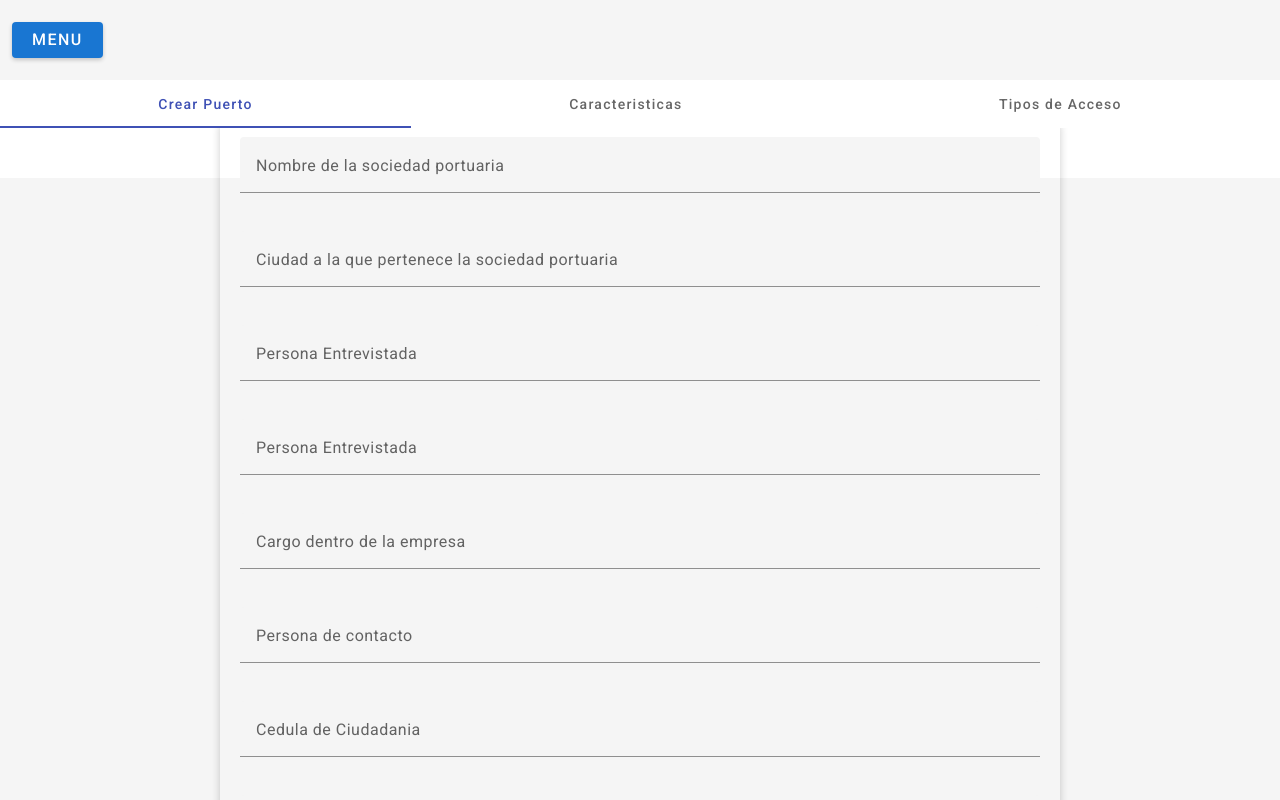
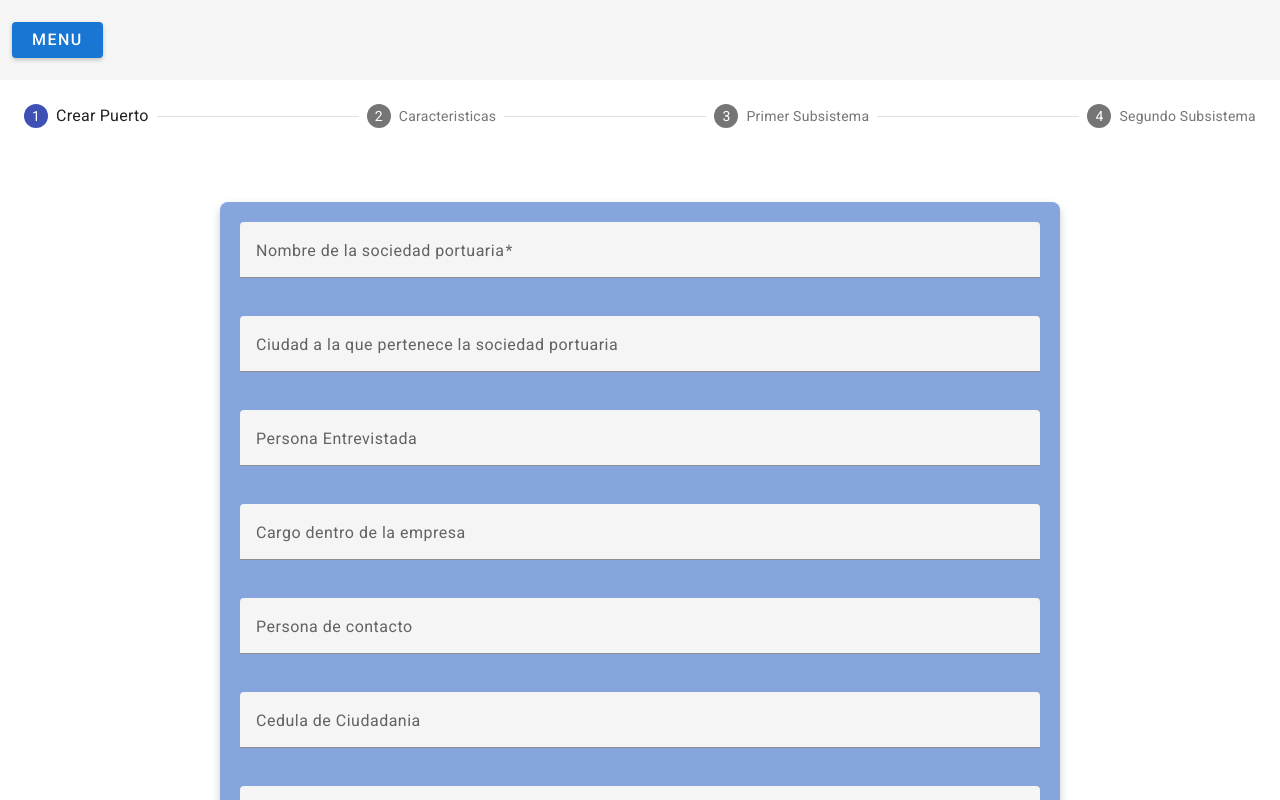
Before and after one commit to diegosanchez114/puertos, an Angular app: page / in a window 1280 px wide. Shown: the top 800 px of the page. Built offline with nearby package versions, Linux system fonts and the light colour scheme.

Commit message:
ajuste al form de maneta stepper

```diff
--- a/src/app/components/puertos/crear/crear.component.css
+++ b/src/app/components/puertos/crear/crear.component.css
@@ -1,9 +1,9 @@
 .form-container{
     display: flex;
     justify-content: center;
-    align-items: center;
-    height: 100vh;
-    background-color: #f5f5f5;
+   /*  align-items: center; */
+    /* height: 100vh; */
+    /* background-color: #f5f5f5; */
     margin-top: 50px;
 }
 
@@ -13,7 +13,7 @@
     gap: 16px;
     width: 800px;
     padding: 20px;
-    /* background: white; */
+    background: rgb(133, 165, 220);
     border-radius: 8px;
     margin-top: 0px;
     box-shadow: 0 4px 8px rgba(0, 0, 0, 0.2);
--- a/src/app/components/puertos/crear/crear.component.html
+++ b/src/app/components/puertos/crear/crear.component.html
@@ -1,51 +1,142 @@
-<mat-tab-group>
-    <mat-tab label="Crear Puerto">
+<mat-stepper [linear]="isLinear" #stepper>
+    <mat-step [stepControl]="primeroFormGroup">
         <div class="form-container">
-            <form class="puerto-form">
+            <form  class="puerto-form" [formGroup]="primeroFormGroup">
+                <ng-template matStepLabel>Crear Puerto</ng-template>
+
                 <mat-form-field appearance="fill">
-                    <mat-label>Nombre de la sociedad portuaria</mat-label>
-                    <input matInput placeholder="Ingresa el nombre">
+                    <mat-label for="name">Nombre de la sociedad portuaria</mat-label>
+                    <input matInput placeholder="Ingresa el nombre"  formControlName="name" required>
                 </mat-form-field>
 
                 <mat-form-field appearance="fill">
-                    <mat-label>Ciudad a la que pertenece la sociedad portuaria</mat-label>
-                    <input matInput type="email" placeholder="Sociedad Portuaria" >
+                    <mat-label for="ciudad">Ciudad a la que pertenece la sociedad portuaria</mat-label>
+                    <input matInput type="email" placeholder="Sociedad Portuaria" name="ciudad">
                 </mat-form-field>
 
                 <mat-form-field appearance="fill">
-                    <mat-label>Persona Entrevistada</mat-label>
-                    <input matInput type="password" placeholder="Ingresa la persona" >
+                    <mat-label for="personaEntrevistada">Persona Entrevistada</mat-label>
+                    <input matInput placeholder="Ingresa la persona" name="personaEntrevistada">
                 </mat-form-field>
 
                 <mat-form-field appearance="fill">
-                    <mat-label>Persona Entrevistada</mat-label>
-                    <input matInput type="password" placeholder="Ingresa la persona" >
+                    <mat-label for="cargo">Cargo dentro de la empresa</mat-label>
+                    <input matInput placeholder="Ingresa el cargo" name="cargo">
                 </mat-form-field>
 
                 <mat-form-field appearance="fill">
-                    <mat-label>Cargo dentro de la empresa</mat-label>
-                    <input matInput type="password" placeholder="Ingresa el cargo" >
+                    <mat-label for="personaContacto">Persona de contacto</mat-label>
+                    <input matInput placeholder="Persona de conacto" name="personaContacto">
                 </mat-form-field>
 
                 <mat-form-field appearance="fill">
-                    <mat-label>Persona de contacto</mat-label>
-                    <input matInput type="password" placeholder="Persona de conacto" >
-                </mat-form-field>
-
-
-                <mat-form-field appearance="fill">
-                    <mat-label>Cedula de Ciudadania</mat-label>
-                    <input matInput type="password" placeholder="Cedula de Ciudadania" >
+                    <mat-label for="cedula">Cedula de Ciudadania</mat-label>
+                    <input matInput placeholder="Cedula de Ciudadania" name="cedula">
                 </mat-form-field>
 
                 <mat-form-field appearance="fill">
-                    <mat-label>Correo Electronico</mat-label>
-                    <input matInput type="password" placeholder="Correo Electronico" >
+                    <mat-label for="correo">Correo Electronico</mat-label>
+                    <input matInput placeholder="Correo Electronico" name="correo">
                 </mat-form-field>
 
                 <mat-form-field appearance="fill">
-                    <mat-label>Telefono</mat-label>
-                    <input matInput type="password" placeholder="Telefono" >
+                    <mat-label for="telefono">Telefono</mat-label>
+                    <input matInput placeholder="Telefono" name="telefono">
+                </mat-form-field>
+
+                <button mat-button matStepperNext >Siguiente</button>
+            </form>
+        </div>
+   </mat-step>
+    <mat-step [stepControl]="segundoFormGroup" label="Caracteristicas">
+        <div class="form-container">
+            <form class="puerto-form" [formGroup]="segundoFormGroup">
+                <mat-form-field appearance="fill">
+                    <mat-label>¿Cuál es el área de uso público del concesionario? m<sup>2</sup> </mat-label>
+                    <input matInput placeholder="área de uso público"  type="number" formControlName="area" required>
+                </mat-form-field>
+
+                <mat-form-field appearance="fill">
+                    <mat-label>¿Cuál es el área del uso adyacente? m<sup>2</sup></mat-label>
+                    <input matInput placeholder="área del uso adyacente"  type="number">
+                </mat-form-field>
+
+                  <button mat-button matStepperNext>Siguiente</button>
+
+              </form>
+        </div>
+    </mat-step>
+    <mat-step [stepControl]="terceroFormGroup" label="Primer Subsistema">
+        <div class="form-container">
+            <form class="puerto-form" [formGroup]="terceroFormGroup">
+                <mat-form-field appearance="fill">
+                    <mat-label>¿Cuál es el área de uso público del concesionario? m<sup>2</sup> </mat-label>
+                    <input matInput placeholder="área de uso público"  type="number" formControlName="area" required>
+                </mat-form-field>
+
+                <mat-form-field appearance="fill">
+                    <mat-label>¿Cuál es el área del uso adyacente? m<sup>2</sup></mat-label>
+                    <input matInput placeholder="área del uso adyacente"  type="number">
+                </mat-form-field>
+
+                  <button mat-button matStepperNext>Siguiente</button>
+
+              </form>
+        </div>
+    </mat-step>
+    <mat-step>
+      <ng-template matStepLabel>Segundo Subsistema</ng-template>
+      <p>You are now done.</p>
+      <div>
+        <button mat-button matStepperPrevious>Back</button>
+        <button mat-button (click)="stepper.reset()">Reset</button>
+      </div>
+    </mat-step>
+</mat-stepper>
+
+
+<!-- <mat-tab-group>
+    <mat-tab label="Crear Puerto">
+        <div class="form-container">
+            <form class="puerto-form" (ngSubmit)="addPuerto()">
+                <mat-form-field appearance="fill">
+                    <mat-label for="name">Nombre de la sociedad portuaria</mat-label>
+                    <input matInput placeholder="Ingresa el nombre" name="name" [(ngModel)]="puerto.nombre">
+                </mat-form-field>
+
+                <mat-form-field appearance="fill">
+                    <mat-label for="ciudad">Ciudad a la que pertenece la sociedad portuaria</mat-label>
+                    <input matInput type="email" placeholder="Sociedad Portuaria" name="ciudad" [(ngModel)]="puerto.ciudad">
+                </mat-form-field>
+
+                <mat-form-field appearance="fill">
+                    <mat-label for="personaEntrevistada">Persona Entrevistada</mat-label>
+                    <input matInput placeholder="Ingresa la persona" name="personaEntrevistada" [(ngModel)]="puerto.personaEntrevistada">
+                </mat-form-field>
+
+                <mat-form-field appearance="fill">
+                    <mat-label for="cargo">Cargo dentro de la empresa</mat-label>
+                    <input matInput placeholder="Ingresa el cargo" name="cargo" [(ngModel)]="puerto.cargo">
+                </mat-form-field>
+
+                <mat-form-field appearance="fill">
+                    <mat-label for="personaContacto">Persona de contacto</mat-label>
+                    <input matInput placeholder="Persona de conacto" name="personaContacto" [(ngModel)]="puerto.personaContacto">
+                </mat-form-field>
+
+                <mat-form-field appearance="fill">
+                    <mat-label for="cedula">Cedula de Ciudadania</mat-label>
+                    <input matInput placeholder="Cedula de Ciudadania" name="cedula" [(ngModel)]="puerto.cedula">
+                </mat-form-field>
+
+                <mat-form-field appearance="fill">
+                    <mat-label for="correo">Correo Electronico</mat-label>
+                    <input matInput placeholder="Correo Electronico" name="correo" [(ngModel)]="puerto.correoElectronico">
+                </mat-form-field>
+
+                <mat-form-field appearance="fill">
+                    <mat-label for="telefono">Telefono</mat-label>
+                    <input matInput placeholder="Telefono" name="telefono" [(ngModel)]="puerto.telefono">
                 </mat-form-field>
 
                 <button mat-raised-button color="primary" type="submit">Siguiente</button>
@@ -77,13 +168,13 @@
                     <input matInput placeholder="área de uso público"  type="number">
                 </mat-form-field>
 
-                <!-- <mat-form-field appearance="fill">
+                <mat-form-field appearance="fill">
                     <mat-label>¿Cuál es el área del uso adyacente? m<sup>2</sup></mat-label>
                     <input matInput placeholder="área del uso adyacente"  type="number">
                 </mat-form-field>  -->
 
-                <button mat-raised-button color="primary" type="submit">Siguiente</button>
+                <!--<button mat-raised-button color="primary" type="submit">Siguiente</button>
             </form>
         </div>
     </mat-tab>
-</mat-tab-group>
+</mat-tab-group> -->
--- a/src/app/components/puertos/crear/crear.component.ts
+++ b/src/app/components/puertos/crear/crear.component.ts
@@ -1,23 +1,53 @@
 import {MatExpansionModule} from '@angular/material/expansion';
-import { Component, signal } from '@angular/core';
+import { Component, inject, signal } from '@angular/core';
 import {MatFormFieldModule, MatLabel} from '@angular/material/form-field';
 import {MatInputModule} from '@angular/material/input';
 import {MatButtonModule} from '@angular/material/button';
 import {MatTabsModule} from '@angular/material/tabs';
+import { IPuertosModel } from '../../../models/puertos,model';
+import {FormBuilder, FormsModule, ReactiveFormsModule, Validators } from '@angular/forms';
+import {MatStepperModule} from '@angular/material/stepper';
 
 
 
 @Component({
   selector: 'app-crear',
   standalone: true,
-  imports: [MatExpansionModule, MatFormFieldModule, MatLabel, MatInputModule, MatButtonModule, MatTabsModule],
+  imports: [MatExpansionModule, MatFormFieldModule, MatLabel, MatInputModule, MatButtonModule, MatTabsModule, FormsModule, ReactiveFormsModule, MatStepperModule],
   templateUrl: './crear.component.html',
   styleUrl: './crear.component.css'
 })
 export class CrearComponent {
 
-  items = ['Formulario1', 'Item 2', 'Item 3', 'Item 4', 'Item 5'];
-  expandedIndex = 0;
-  readonly panelOpenState = signal(false);
+  private formBuilder: FormBuilder= inject(FormBuilder)
+
+  puerto: IPuertosModel= {
+    nombre: '',
+    ciudad: '',
+    personaEntrevistada: '',
+    cargo: '',
+    personaContacto: '',
+    cedula: '',
+    correoElectronico: '',
+    telefono: '',
+    fechaCreacion: new Date(),
+    fechaModificacion: new Date ()
+  }
+
+  isLinear = true;
+
+  primeroFormGroup = this.formBuilder.group({
+    name: ['', Validators.required],
+  });
+  segundoFormGroup = this.formBuilder.group({
+    area: ['', Validators.required],
+  });
+  terceroFormGroup = this.formBuilder.group({
+    area: ['', Validators.required],
+  });
+
+  addPuerto(){
+    console.log(this.puerto);
+  }
 
 }
```
Also changed, not shown: src/app/models/puertos,model.ts (+11 -9 lines).
